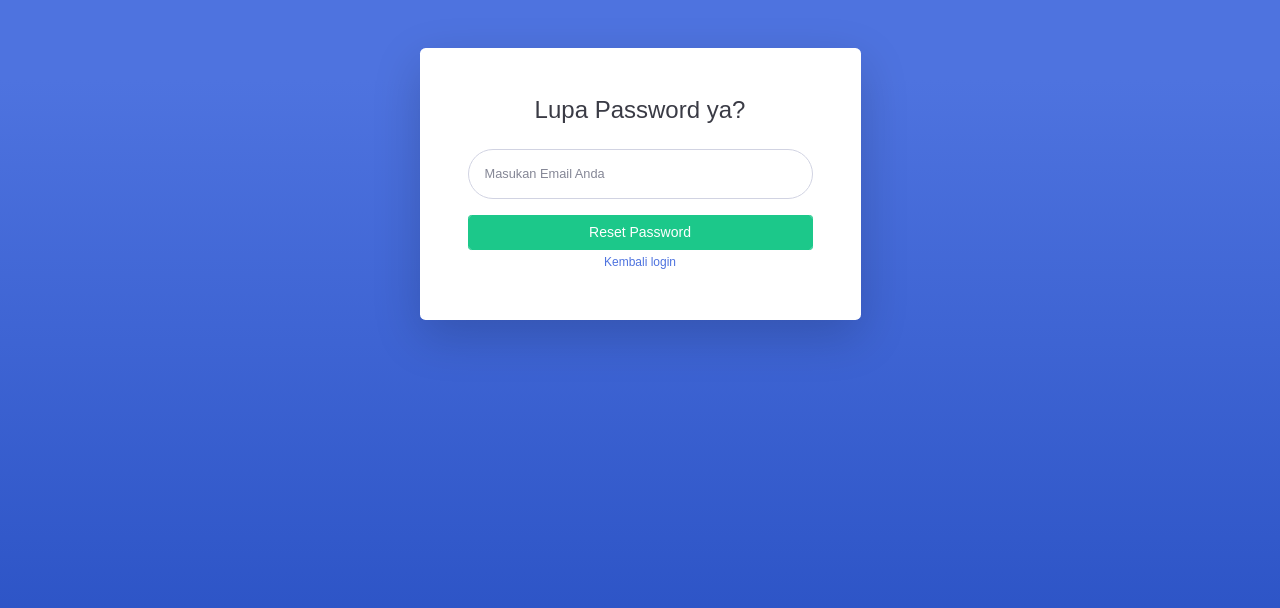
After one commit to GitSqy01/Digital_Farma, a CodeIgniter app: page /Digital_Farma/Registrasi/lupapassword in a window 1280 px wide. The commit adds this page. Shown: the top 608 px of the page. Run offline with CodeIgniter, Linux system fonts and the light colour scheme.

Commit message:
verifikasi email

```diff
--- a/application/controllers/Registrasi.php
+++ b/application/controllers/Registrasi.php
@@ -84,19 +84,24 @@ class Registrasi extends CI_Controller
             'smtp_port' => 465,
             'mailtype' => 'html',
             'charset' => 'utf-8',
-            'newline' => "\r\n"
+            'newline' => "\r\n",
         ];
 
         $this->email->initialize($config);
 
-        $this->email->from('rifqifr.mm2@gmail.com', 'Rifqi');
+        $this->load->library('email', $config);
+        $this->email->from('rifqifr.mm2@gmail.com', 'Digital Farma');
         $this->email->to($this->input->post('email'));
 
 
         if ($type == 'verify') {
             $this->email->subject('Verifikasi Akun_Digital Farma');
             $this->email->message('Klik link dibawah untuk memverifikasi bahwa email ini milik anda : <br>
-            <a href="' . base_url() . 'auth/verify?email=' . $this->input->post('email') . '&token=' . urlencode($token) .     '">Verifikasi</a>');
+            <a href="' . base_url() . 'Registrasi/verify?email=' . $this->input->post('email') . '&token=' . urlencode($token) . '">Verifikasi</a>');
+        } else if ($type == 'lupa') {
+            $this->email->subject('Reset Password');
+            $this->email->message('Klik link dibawah untuk mereset password anda : <br>
+            <a href="' . base_url() . 'Registrasi/reset?email=' . $this->input->post('email') . '&token=' . urlencode($token) . '">Reset Password</a>');
         }
 
         if ($this->email->send()) {
@@ -112,7 +117,6 @@ class Registrasi extends CI_Controller
     {
         $email = $this->input->get('email');
         $token = $this->input->get('token');
-
         $user = $this->db->get_where('user', ['email' => $email])->row_array();
 
         if ($user) {
@@ -142,12 +146,93 @@ class Registrasi extends CI_Controller
                 redirect('Auth/login');
             }
         } else {
-            $this->session->set_flashdata('pesan', '<div class="alert alert-danger alert-dismissible fade show" role="alert">
-                 Aktivasi Akun Anda Gagal!
-                <button type="button" class="close" data-dismiss="alert" aria-label="Close">
-                 <span aria-hidden="true">&times;</span>
-                 </button>
-              </div>');
+            $this->session->set_flashdata('pesan', '<div class="alert alert-danger alert-dismissible fade show" role="alert">Aktivasi Akun Anda Gagal! .</div>');
+            redirect('Auth/login');
+        }
+    }
+    public function lupapassword()
+    {
+        $this->form_validation->set_rules('email', 'Email', 'trim|required|valid_email');
+
+        if ($this->form_validation->run() == false) {
+            $data['judul'] = 'lupapassword';
+            $this->load->view('templates/header', $data);
+            $this->load->view('lupa_password');
+            $this->load->view('templates/footer');
+        } else {
+            $email = $this->input->post('email');
+            $user = $this->db->get_where('user', ['email' => $email, 'is_active' => 1])->row_array();
+
+            if ($user) {
+                $token = base64_encode(random_bytes(32));
+                $user_token = [
+                    'token' => $token,
+                    'email' => $email,
+                    'date_created' => time(),
+
+                ];
+
+                $this->db->insert('user_token', $user_token);
+                $this->_sendEmail($token, 'lupa');
+
+                $this->session->set_flashdata('pesan', '<div class="alert alert-success alert-dismissible fade show" role="alert">Email berhasil terkirim. Coba Cek email anda untuk reset password .</div>');
+                redirect('Registrasi/lupapassword');
+            } else {
+                $this->session->set_flashdata('pesan', '<div class="alert alert-danger alert-dismissible fade show" role="alert">Email belum terdaftar atau belum diaktivasi .</div>');
+                redirect('Registrasi/lupapassword');
+            }
+        }
+    }
+    public function reset()
+    {
+        $email = $this->input->get('email');
+        $token = $this->input->get('token');
+
+        $user = $this->db->get_where('user', ['email' => $email])->row_array();
+
+        if ($user) {
+            $user_token = $this->db->get_where('user_token', ['token' => $token])->row_array();
+
+            if ($user_token) {
+                $this->session->set_userdata('reset_email', $email);
+                $this->ubahpassword();
+            } else {
+                $this->session->set_flashdata('pesan', '<div class="alert alert-danger alert-dismissible fade show" role="alert">Token salah!! .</div>');
+                redirect('Registrasi/lupapassword');
+            }
+        } else {
+            $this->session->set_flashdata('pesan', '<div class="alert alert-danger alert-dismissible fade show" role="alert">Email salah!!.</div>');
+            redirect('Registrasi/lupapassword');
+        }
+    }
+    public function ubahpassword()
+    {
+
+        if (!$this->session->userdata('reset_email')) {
+            redirect('Auth/login');
+        }
+
+        $this->form_validation->set_rules('password_1', 'Password', 'trim|required|min_length[4]|matches[password_2]');
+        $this->form_validation->set_rules('password_2', 'Ulangi Password', 'trim|required|min_length[4]|matches[password_1]');
+        if ($this->form_validation->run() == false) {
+            $data['judul'] = 'ubahpassword';
+            $this->load->view('templates/header', $data);
+            $this->load->view('ubah_password');
+            $this->load->view('templates/footer');
+        } else {
+            $password = password_hash(
+                $this->input->post('password_1'),
+                PASSWORD_DEFAULT
+            );
+            $email = $this->session->userdata('reset_email');
+
+            $this->db->set('password', $password);
+            $this->db->where('email', $email);
+            $this->db->update('user');
+
+            $this->session->unset_userdata('reset_email');
+
+            $this->session->set_flashdata('pesan', '<div class="alert alert-success alert-dismissible fade show" role="alert">Berhasil merubah password.</div>');
             redirect('Auth/login');
         }
     }
--- a/application/views/form_login.php
+++ b/application/views/form_login.php
@@ -35,7 +35,7 @@
                                         <button type="submit" class="btn btn-sm btn-success form-control">LOGIN</button>
                                     </form>
                                     <div class="text-center">
-                                        <a class="small" href="#">Lupa Password?</a>
+                                        <a class="small" href="<?= base_url('Registrasi/lupapassword'); ?>">Lupa Password?</a>
                                     </div>
                                     <div class="text-center">
                                         <a class="small" href="<?php echo base_url('Registrasi/index'); ?>">Belum punya akun?Daftar!</a>
--- /dev/null
+++ b/application/views/lupa_password.php
@@ -0,0 +1,46 @@
+<body class="bg-gradient-primary">
+
+    <div class="container">
+
+        <!-- Outer Row -->
+        <div class="row justify-content-center">
+
+            <div class="col-xl-5 col-lg-12 col-md-9">
+
+                <div class="card o-hidden border-0 shadow-lg my-5">
+                    <div class="card-body p-0">
+                        <!-- Nested Row within Card Body -->
+                        <div class="row">
+                            <div class="col-lg-12">
+                                <div class="p-5">
+                                    <div class="text-center">
+                                        <h1 class="h4 text-gray-900 mb-4">Lupa Password ya?</h1>
+                                    </div>
+
+
+                                    <?php echo $this->session->flashdata('message') ?>
+                                    <?php echo $this->session->flashdata('pesan') ?>
+                                    <?php echo $this->session->flashdata('pesan3') ?>
+
+
+                                    <form method="post" action="<?php echo base_url('Registrasi/lupapassword') ?>" class="user">
+                                        <div class="form-group">
+                                            <input type="email" class="form-control form-control-user" id="exampleInputEmail" placeholder="Masukan Email Anda" name="email">
+                                            <?php echo form_error('email', '<div class="text-danger small ml-2">', '</div>') ?>
+                                        </div>
+                                        <button type="submit" class="btn btn-sm btn-success form-control">Reset Password </button>
+                                    </form>
+                                    <div class="text-center">
+                                        <a class="small" href="<?php echo base_url('Auth/login'); ?>">Kembali login</a>
+                                    </div>
+                                </div>
+                            </div>
+                        </div>
+                    </div>
+                </div>
+
+            </div>
+
+        </div>
+
+    </div>
```
Also changed, not shown: application/views/ubah_password.php (added, +48 -0 lines).
